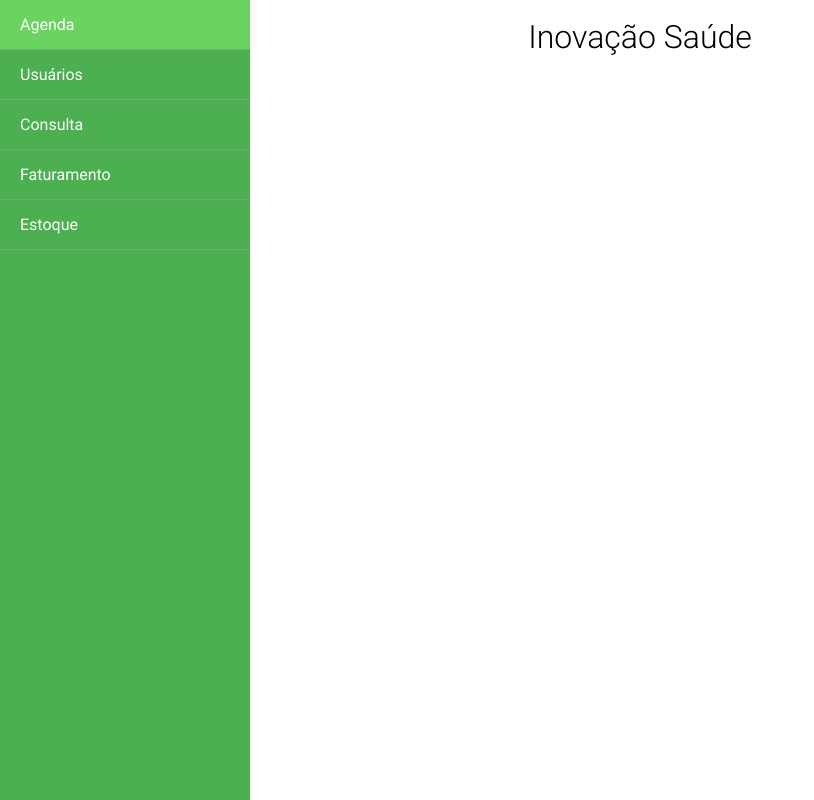
After one commit to Carlosomr/medicamentosapiteste, a Flask app: page /administrador in a window 1280 px wide. The commit adds this page. Shown: the whole page, without its empty margins (0-814 px from the left). Run offline with Flask 3, Linux system fonts and the light colour scheme.

Commit message:
Add files via upload
Feito a tela de administrador

```diff
--- a/Carlos/app/routes.py
+++ b/Carlos/app/routes.py
@@ -2,6 +2,9 @@ from flask import current_app as app
 from flask import jsonify, request, render_template
 from .models import Medicamento
 from .database import db
+@app.route('/administrador', methods=['GET'])
+def administrador():
+    return render_template('administrador.html')
 
 @app.route('/')
 def cadastro():
--- /dev/null
+++ b/Carlos/app/static/administrador.css
@@ -0,0 +1,57 @@
+*{
+    font-family: 'Roboto', sans-serif;
+}
+
+header{
+    display: flex;
+    font-size: 1rem;
+
+}
+header > h1{
+    margin: auto;
+    font-weight: 300;
+    padding: 10px;
+}
+
+nav{
+    display: flex;
+    flex-direction: column;
+    width: 250px;
+    height: 100vh; /* 100% da viewport height */
+    background-color: #4CAF50;
+    color: white;
+    position: fixed; /* Fixa a sidebar na lateral */
+    top: 0;
+    left: 0; overflow-y: auto;
+}
+
+ul {
+list-style-type: none;
+padding: 0;
+margin: 0 ;
+display: flex;
+flex-direction: column;
+}
+ul li a{
+padding: 15px 20px;
+border-bottom: 1px solid #69af6f;
+display: flex;
+align-items: center;
+}
+ul li:last-child {
+   border-bottom: none;
+}
+ul li:hover {
+background-color: #6bd461;
+}
+a{
+    text-decoration: none;
+    color: white;
+}
+main{
+    width: 750px;
+    margin: auto;
+    height:  500px;
+    padding-right: 100px;
+
+}
--- a/Carlos/app/static/cadastro.css
+++ b/Carlos/app/static/cadastro.css
@@ -1,3 +1,6 @@
+*{
+    font-family: 'Roboto', sans-serif;
+}
 body {
     font-family: Arial, sans-serif;
     background-color: #f4f4f9;
--- a/Carlos/app/static/lista.css
+++ b/Carlos/app/static/lista.css
@@ -1,3 +1,6 @@
+*{
+    font-family: 'Roboto', sans-serif;
+}
 h1 {
     color: #4CAF50;
     margin: auto;
--- /dev/null
+++ b/Carlos/app/templates/administrador.html
@@ -0,0 +1,47 @@
+<!DOCTYPE html>
+<html lang="pt-br">
+<head>
+    <link rel="preconnect" href="https://fonts.googleapis.com">
+    <link rel="preconnect" href="https://fonts.gstatic.com" crossorigin>
+    <link href="https://fonts.googleapis.com/css2?family=Roboto:ital,wght@0,100;0,300;0,400;0,500;0,700;0,900;1,100;1,300;1,400;1,500;1,700;1,900&display=swap" rel="stylesheet">
+    <meta charset="UTF-8">
+    <meta name="viewport" content="width=device-width, initial-scale=1.0">
+    <link rel="stylesheet" type="text/css" href="{{ url_for('static', filename='administrador.css') }}">
+    <title>Administrador</title>
+</head>
+<script>
+    async function getData(url) {
+    try {
+        const response = await fetch(url);
+        if (!response.ok) {
+            throw new Error('Network response was not ok ' + response.statusText);
+        }
+        const data = await response.json();
+        console.log(data);
+    } catch (error) {
+        console.error('Houve um problema com a requisição fetch:', error);
+    }
+}
+
+const url = 'https://api.exemplo.com/dados';
+getData(url);
+
+</script>
+<body>
+<header>
+<h1>Inovação Saúde</h1>
+</header>
+<nav>
+    <ul>
+        <li><a href="/agenda">Agenda</a></li>
+        <li><a href="/usuarios">Usuários</a></li>
+        <li><a href="/consulta">Consulta</a></li>
+        <li><a href="/faturamento">Faturamento</a></li>
+        <li><a href="/lista">Estoque</a></li>
+    </ul>
+</nav>
+<main>
+
+</main>
+</body>
+</html>
--- a/Carlos/app/templates/cadastro.html
+++ b/Carlos/app/templates/cadastro.html
@@ -1,6 +1,9 @@
 <!DOCTYPE html>
 <html lang="pt-BR">
 <head>
+    <link rel="preconnect" href="https://fonts.googleapis.com">
+    <link rel="preconnect" href="https://fonts.gstatic.com" crossorigin>
+    <link href="https://fonts.googleapis.com/css2?family=Roboto:ital,wght@0,100;0,300;0,400;0,500;0,700;0,900;1,100;1,300;1,400;1,500;1,700;1,900&display=swap" rel="stylesheet">
     <meta charset="UTF-8">
     <title>Medicamentos</title>
     <link rel="stylesheet" type="text/css" href="{{ url_for('static', filename='cadastro.css') }}">
```
Also changed, not shown: Carlos/app/static/assets/home.png (added), 1 other file.
